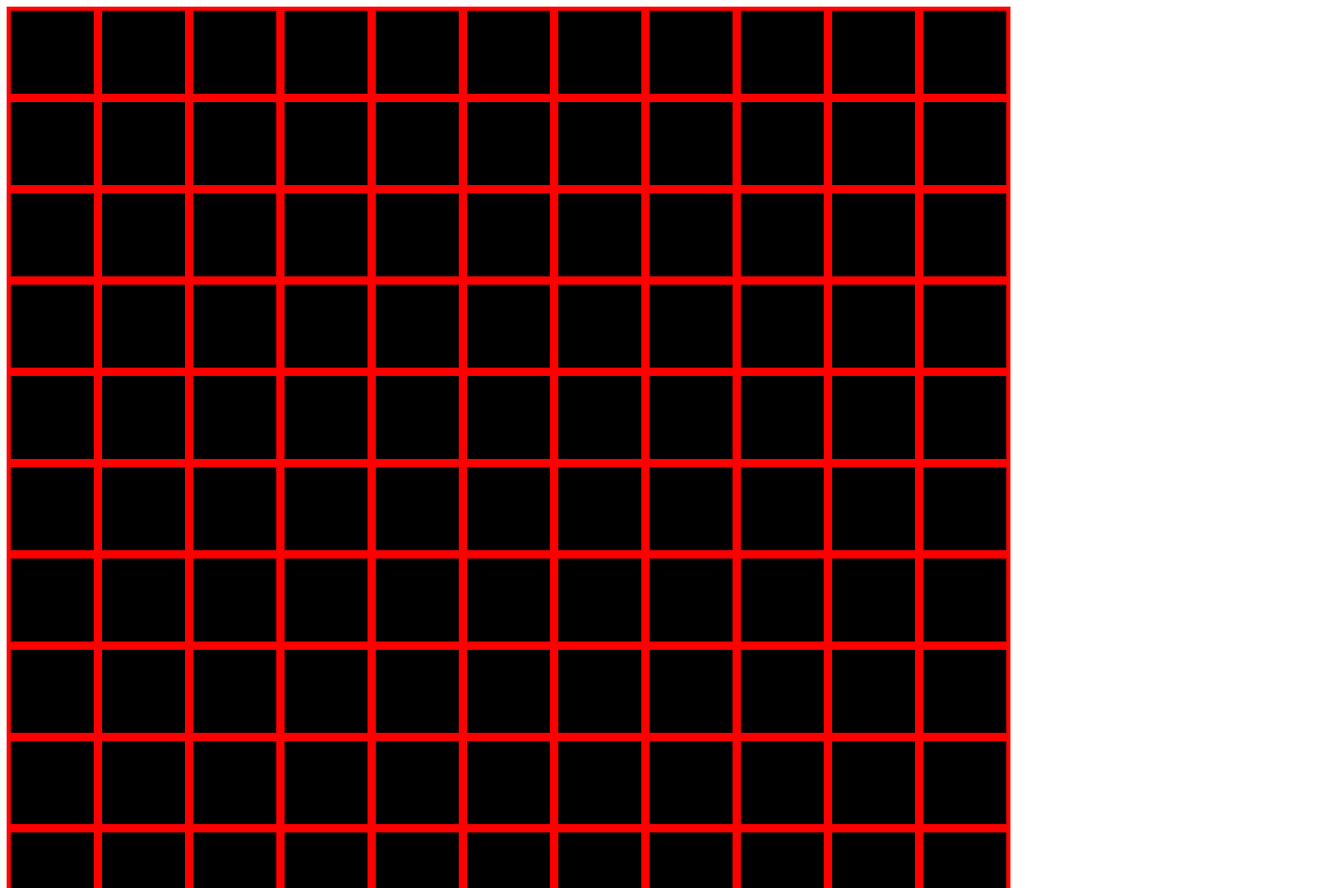
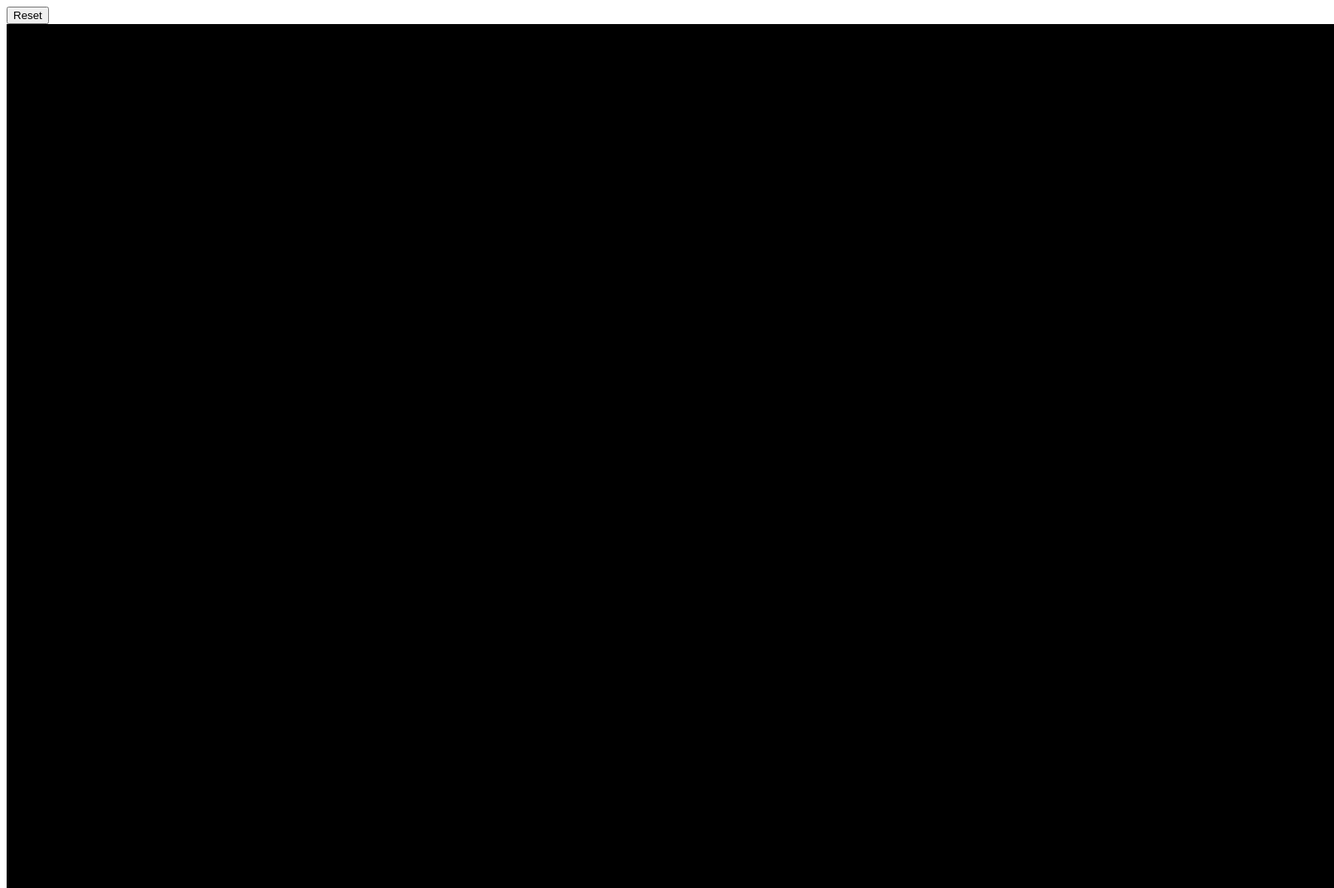
Before and after one commit to blindcoder123/etch-a-sketch, a plain HTML site: page index.html in a window 1280 px wide. Shown: the top 1070 px of the page at 83% size, 1608 px wide, since content can reach past the window. Drawn offline with Linux system fonts and the light colour scheme.

Commit message:
more work

```diff
--- a/index.html
+++ b/index.html
@@ -4,19 +4,14 @@
         <Title>Page Title</Title>
         <meta charset="UTF-8">
         <link rel="stylesheet" href="styles.css">
+        <script src="script.js" defer></script>
     </head>
 
     <body>
 
-
-        <div id="container">
-
-        </div>
-
+        <button>Reset</button>
+        <div id="container"></div>
 
 
     </body>
 </html>
-<script src="script.js">
-
-</script>
--- a/script.js
+++ b/script.js
@@ -1,29 +1,17 @@
-const container = document.querySelector('#container');
 
-const content = document.createElement('div');
+let size = 16;
+for(let i =0; i < size * size; i++) {
+    const content = document.createElement('div');
+    content.classList.add('con');
 
-content.style.backgroundColor = 'black';
-content.style.border = "thick solid red";
-content.style.width = "100px";
-content.style.height = "100px";
+    content.addEventListener("mouseover",changeColor);
 
 
-content.classList.add('content');
-content.textContent = " ";
-const fragment = new DocumentFragment();
+    container.appendChild(content);
 
-for(let i =0; i < 256; i++) {
-    fragment.appendChild(content.cloneNode(true));
-
-}
-
-container.appendChild(fragment);
-
-const hoverContent = document.getElementById('div');
+};
 
 
-function hover(element, className) {
-    element.addEventListener('mouseenter', e => element.classList.add(className));
-    element.addEventListener('mouseleave', e => element.classList.remove(className));
+function changeColor(e) {
+    e.target.style.backgroundColor = "blue";
 }
-hover(document.querySelector('.content'), 'hoverContent')
--- a/styles.css
+++ b/styles.css
@@ -1,9 +1,13 @@
 #container {
-    display: flex;
-    flex-wrap: wrap;
-    max-width: 1800px;
+    display: grid;
+
+    width: 1600px;
+    height: 1600px;
 }
 
-.content.hoverContent {
-    background-color: blue;
+#container .con {
+    display: grid;
+    background-color: black;
+
+
 }
```
